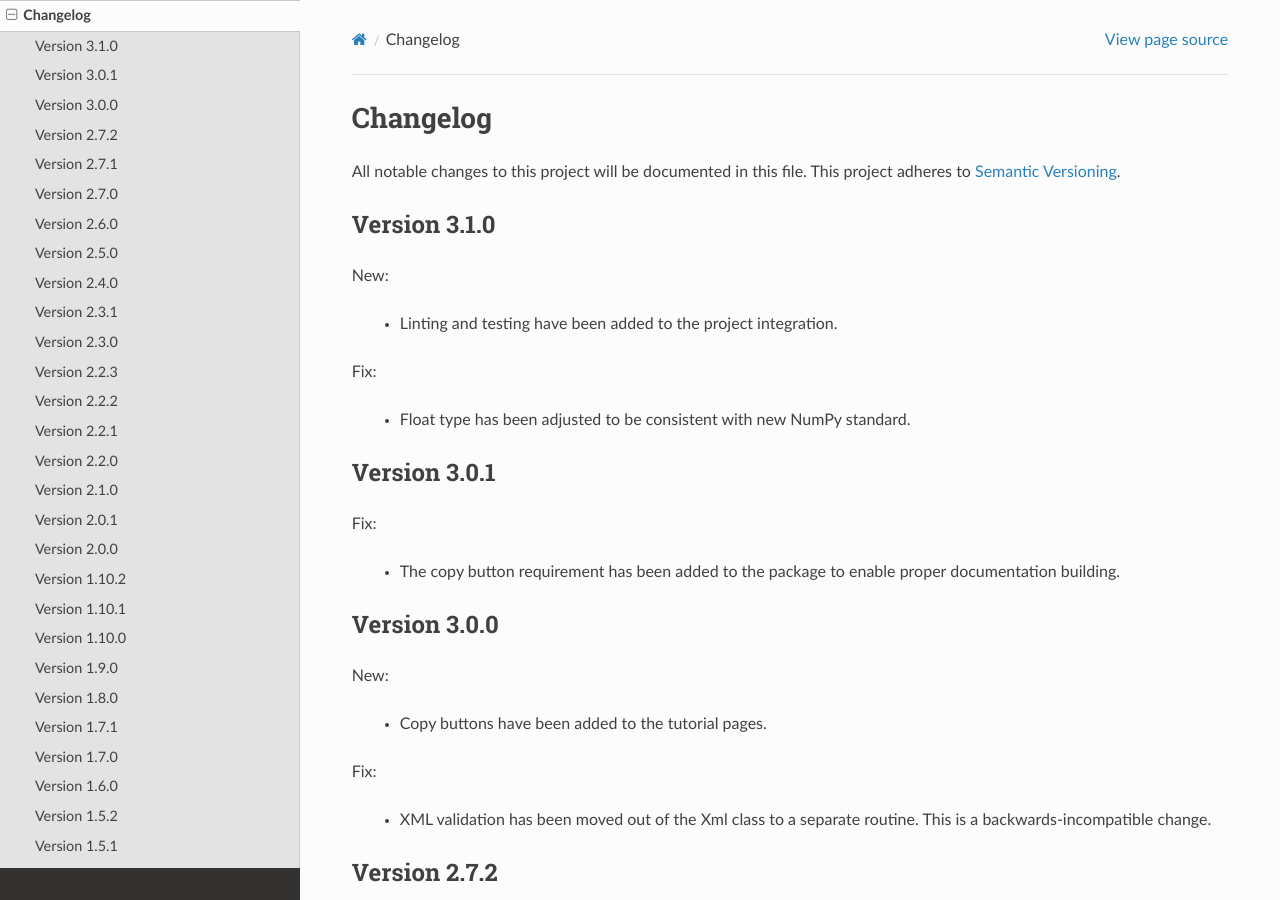
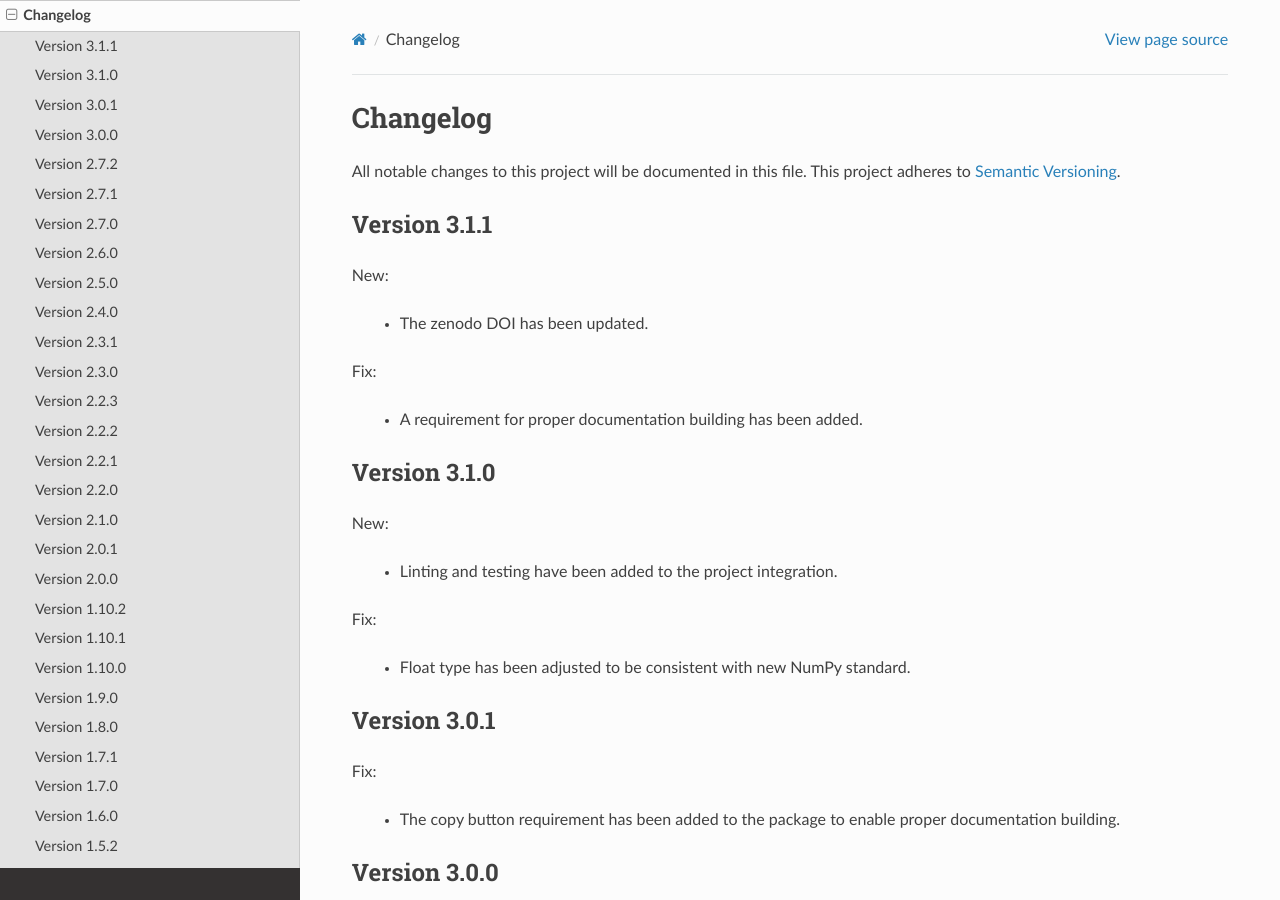
Before and after one commit to mbradle/wnutils, a Sphinx documentation site: the page built from doc/source/changelog.rst, in a window 1280 px wide and 900 px high. Built offline with Sphinx 7.4.7 and the Read the Docs theme 3.1.0, drawn with Linux system fonts in a browser that asks for light colours.

Commit message:
Update requirements.  Bump version.  Update zenodo.

```diff
--- a/README.rst
+++ b/README.rst
@@ -1,5 +1,8 @@
 Overview
 ========
+
+.. image:: https://zenodo.org/badge/132929199.svg
+  :target: https://doi.org/10.5281/zenodo.15258550
 
 wnutils is a python package for reading and plotting
 `webnucleo <http://webnucleo.org/>`_ files.
--- a/doc/requirements.txt
+++ b/doc/requirements.txt
@@ -3,5 +3,6 @@ lxml
 matplotlib
 numpy
 scipy
+sphinx_rtd_theme
 sphinx-copybutton
 #readthedocs-sphinx-search==0.1.1
--- a/doc/source/changelog.rst
+++ b/doc/source/changelog.rst
@@ -3,6 +3,17 @@ Changelog
 
 All notable changes to this project will be documented in this file.  This
 project adheres to `Semantic Versioning <http://semver.org/spec/v2.0.0.html>`_.
+
+Version 3.1.1
+--------------
+
+New:
+
+  * The zenodo DOI has been updated.
+
+Fix:
+
+  * A requirement for proper documentation building has been added.
 
 Version 3.1.0
 --------------
--- a/pyproject.toml
+++ b/pyproject.toml
@@ -8,7 +8,7 @@ exclude = ["tutorial*"]
 
 [project]
 name = "wnutils"
-version = "3.1.0"
+version = "3.1.1"
 dependencies = ["lxml", "matplotlib", "numpy", "h5py", "scipy"]
 requires-python = ">=3.0"
 authors = [
--- a/wnutils/__about__.py
+++ b/wnutils/__about__.py
@@ -12,6 +12,6 @@ __all__ = [
 
 __title__ = "wnutils"
 __summary__ = "Python project to read and plot webnucleo files"
-__version__ = "3.1.0"
+__version__ = "3.1.1"
 __author__ = "Clemson University"
 __copyright__ = "Clemson University, 2018-2023"
```
Also changed, not shown: 2 other files.
